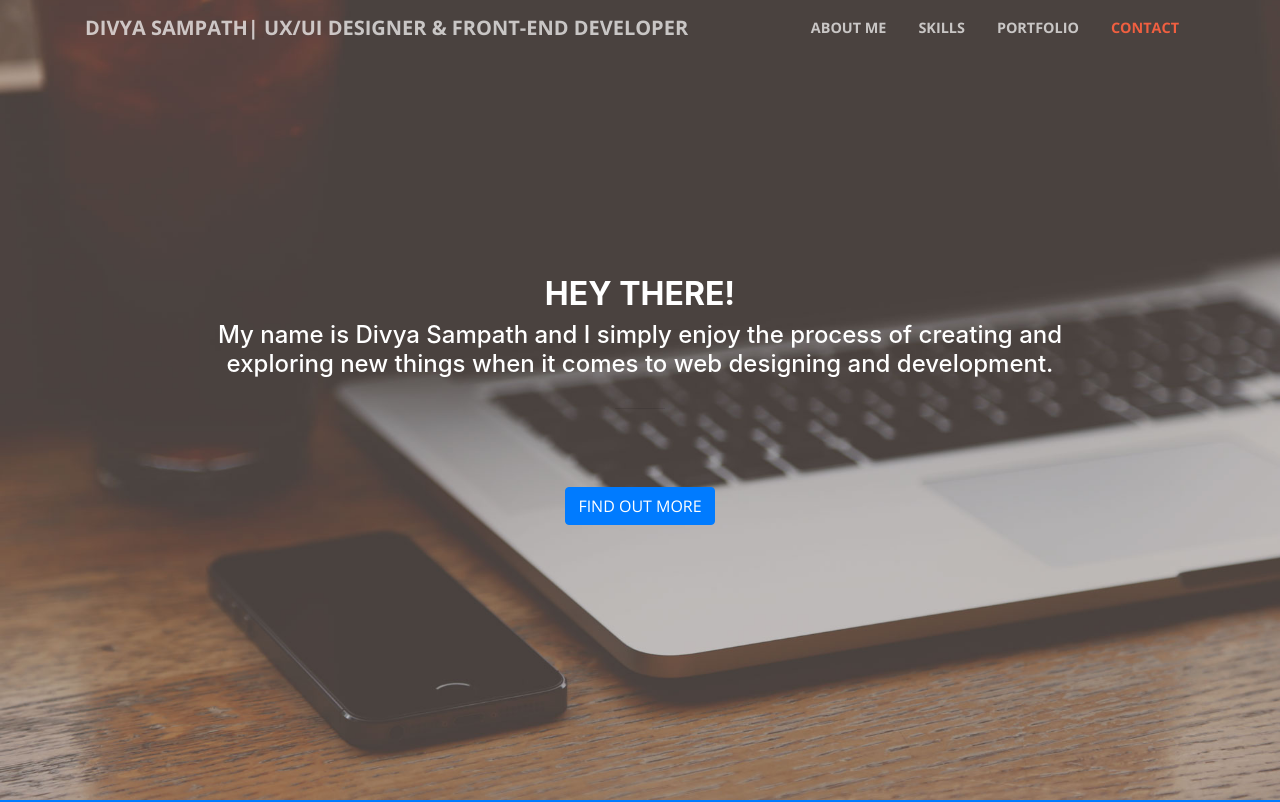
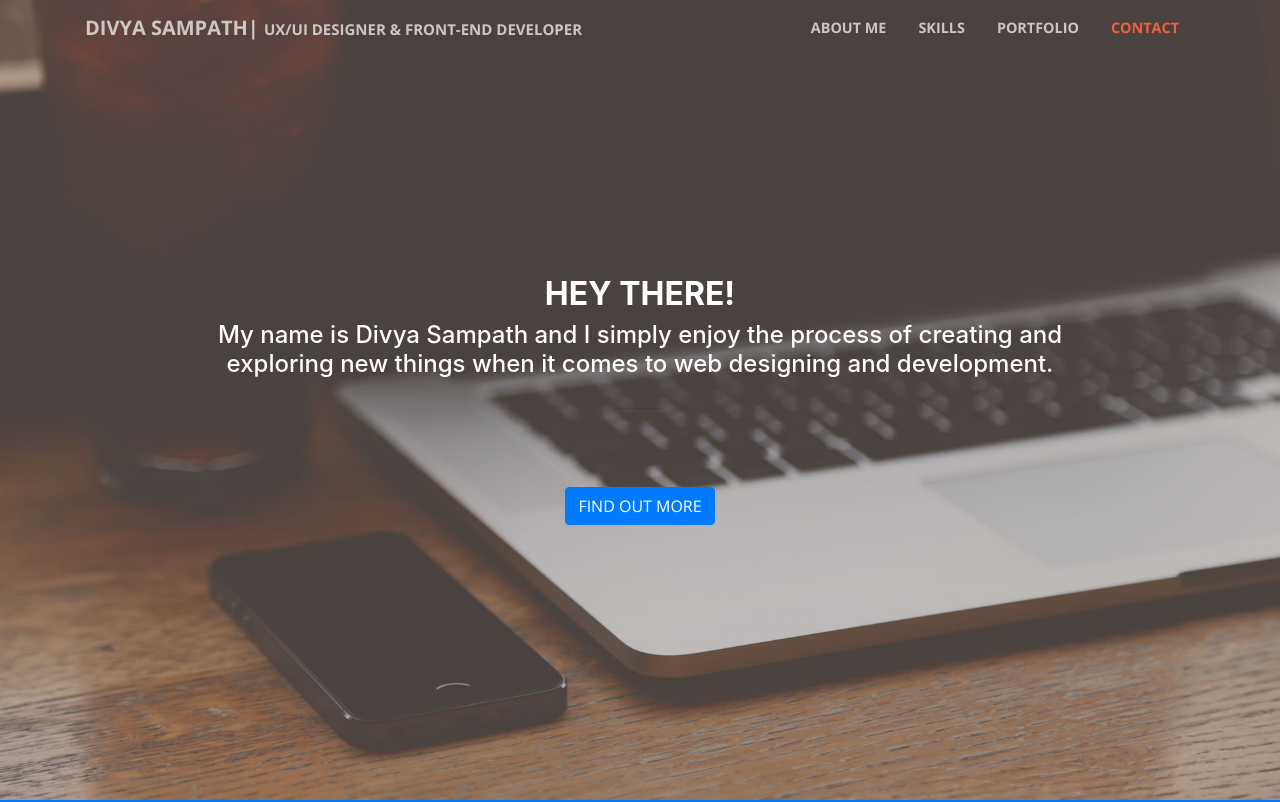
Before and after one commit to divya0999/portfolio, a website with bundled scripts: page index.html in a window 1280 px wide. Shown: the top 802 px of the page. Built offline with nearby package versions, Linux system fonts and the light colour scheme.

Commit message:
css edit

```diff
--- a/css/creative.css
+++ b/css/creative.css
@@ -88,6 +88,10 @@ img::selection {
 img::-moz-selection {
   color: #fff;
   background: transparent;
+}
+/*my edits*/
+span{
+font-size: 15px;
 }
 
 #mainNav {
```
